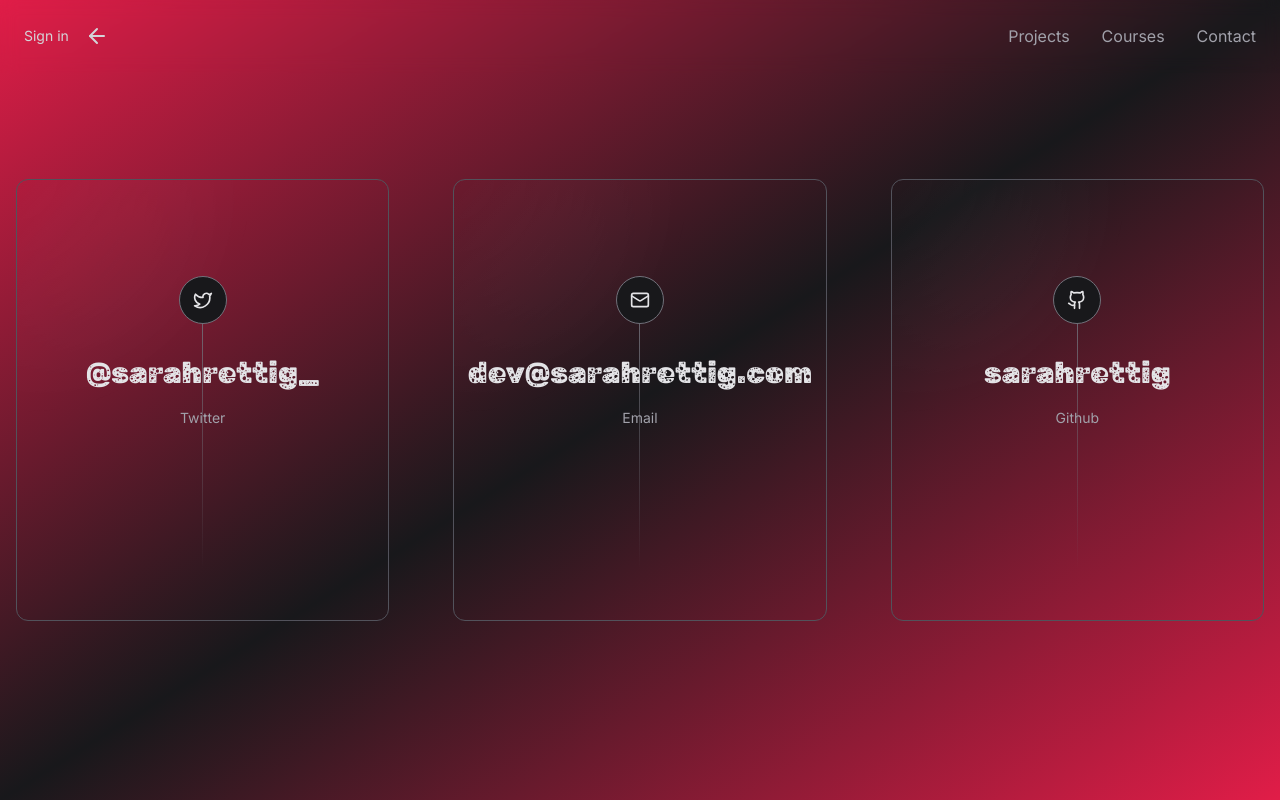
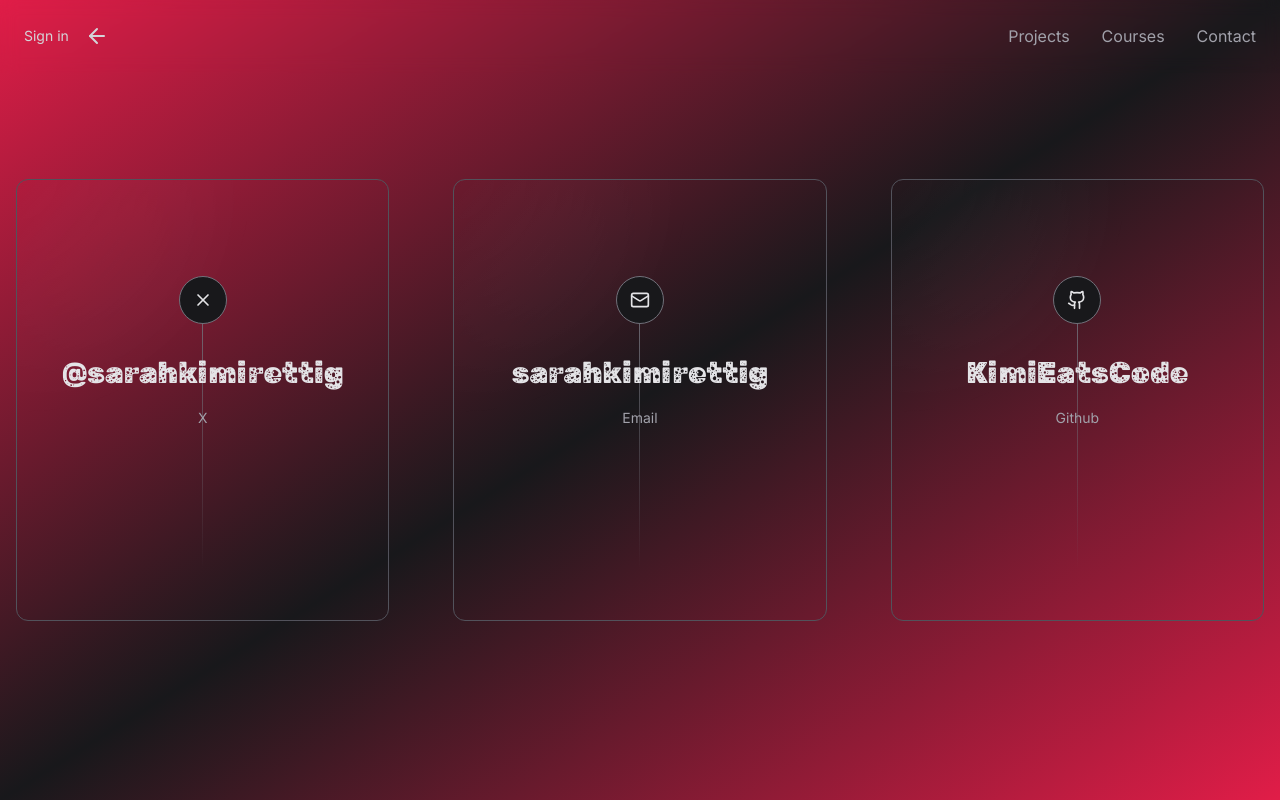
Before and after one commit to KimiEatsCode/nextjs-portfolio-sarahrettig, a Next.js app: page /contact in a window 1280 px wide. Built offline with nearby package versions, Linux system fonts and the light colour scheme; no server answers; what tailwindcss-debug-screens would draw is missing.

Commit message:
update contact info

```diff
--- a/app/contact/page.tsx
+++ b/app/contact/page.tsx
@@ -1,27 +1,27 @@
 "use client";
-import { Github, Mail, Twitter } from "lucide-react";
+import { Github, Mail, X } from "lucide-react";
 import Link from "next/link";
 import { Navigation } from "../components/nav";
 import { Card } from "../components/card";
 
 const socials = [
 	{
-		icon: <Twitter size={20} />,
-		href: "https://twitter.com/sarahrettig_",
-		label: "Twitter",
-		handle: "@sarahrettig_",
+		icon: <X size={20} />,
+		href: "https://x.com/sarahkimirettig",
+		label: "X",
+		handle: "@sarahkimirettig",
 	},
 	{
 		icon: <Mail size={20} />,
-		href: "mailto:dev@sarahrettig.com",
+		href: "mailto:sarahkimirettig@gmail.com",
 		label: "Email",
-		handle: "dev@sarahrettig.com",
+		handle: "sarahkimirettig",
 	},
 	{
 		icon: <Github size={20} />,
-		href: "https://github.com/sarahrettig",
+		href: "https://github.com/kimieatscode",
 		label: "Github",
-		handle: "sarahrettig",
+		handle: "KimiEatsCode",
 	},
 ];
 
```
